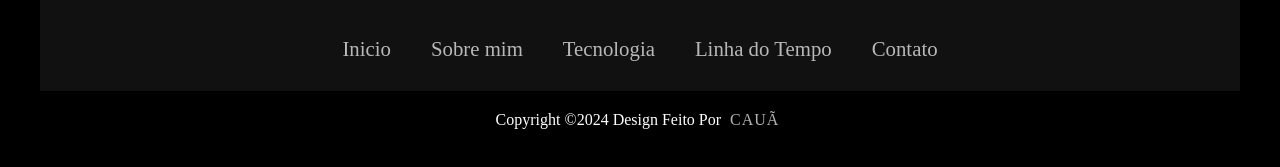
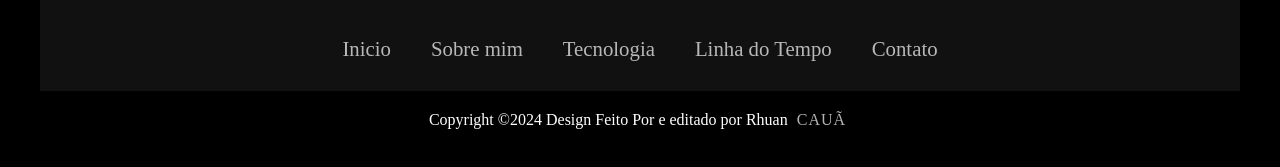
Before and after one commit to MostMagic/OnePage1, a plain HTML site: page index.html in a window 1280 px wide. Shown: the part 2995-3162 px from the top of the page. Drawn offline with nearby package versions, Linux system fonts and the light colour scheme.

Commit message:
index.html

```diff
--- a/index.html
+++ b/index.html
@@ -140,8 +140,11 @@
         </div>
         <div class="footerbottom">
           <p>
-            Copyright &copy;2024 Design Feito Por
+            Copyright &copy;2024 Design Feito Por e editado por Rhuan
             <span class="feito-por">Cauã</span>
+          </p>
+          <p>
+
           </p>
         </div>
       </div>
```
